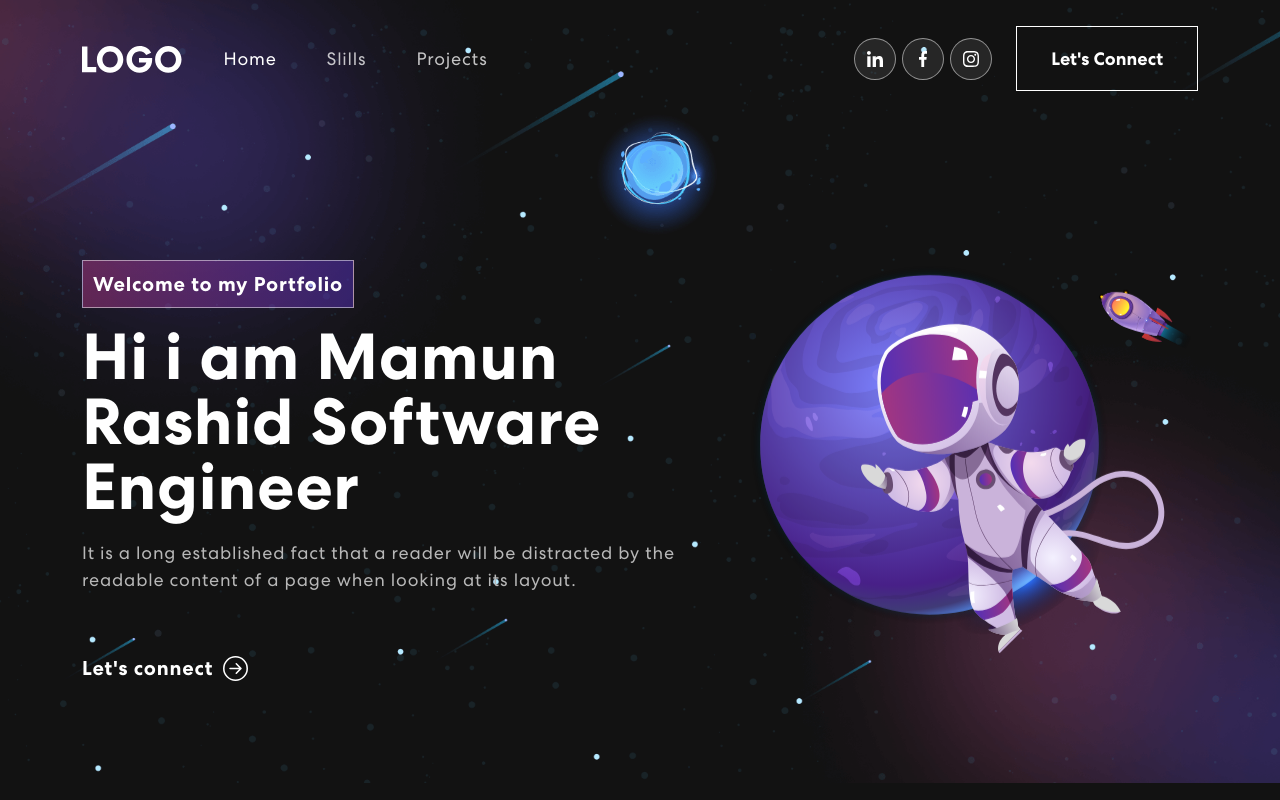
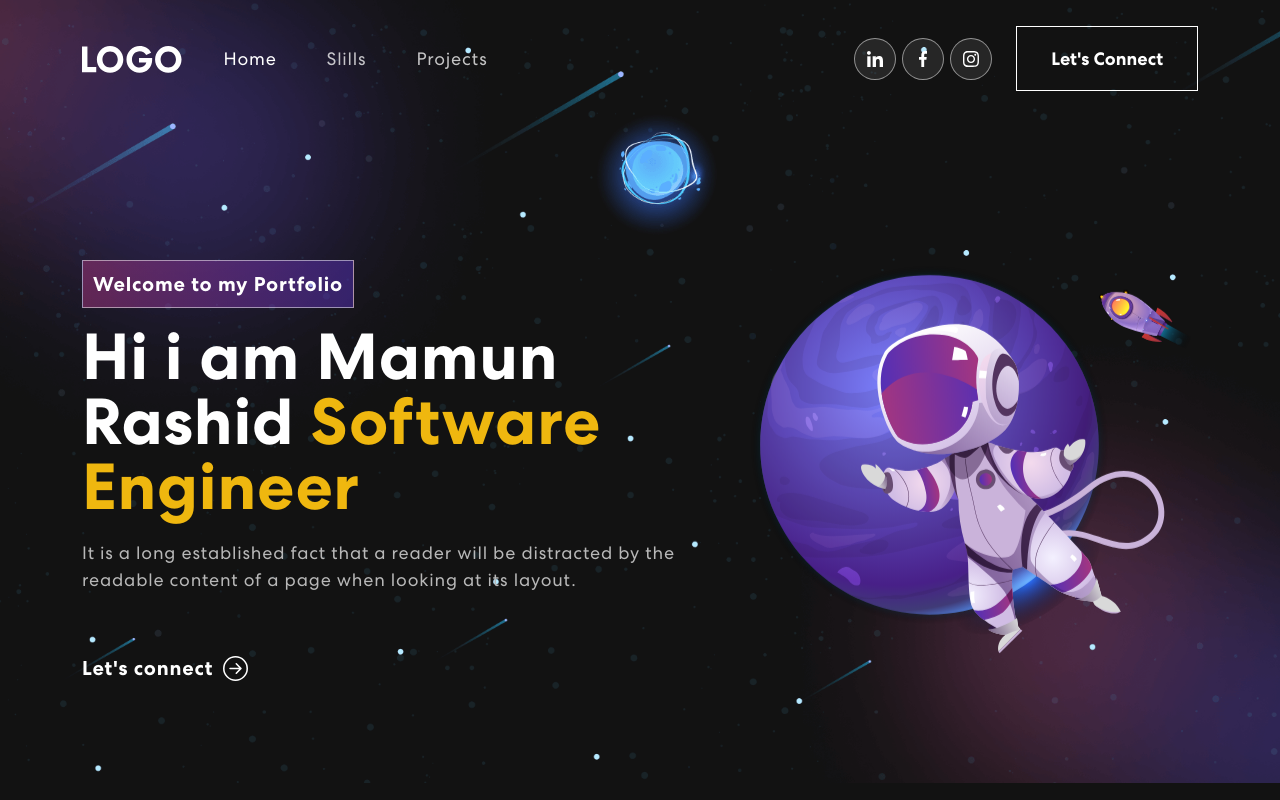
Before and after one commit to mamunurrashid1010/modern-portfolio-app-react, a React (Create React App) app: page / in a window 1280 px wide. Built offline with nearby package versions, Linux system fonts and the light colour scheme.

Commit message:
FrontEnd : react-multi-carousel library install.

```diff
--- a/package.json
+++ b/package.json
@@ -11,6 +11,7 @@
     "react-bootstrap": "^2.7.0",
     "react-bootstrap-icons": "^1.10.2",
     "react-dom": "^18.2.0",
+    "react-multi-carousel": "^2.8.2",
     "react-scripts": "5.0.1",
     "web-vitals": "^2.1.4"
   },
--- a/src/components/Banner.js
+++ b/src/components/Banner.js
@@ -50,7 +50,7 @@ export const Banner = () =>{
                 <Row className="align-items-center">
                     <Col xs={12} md={6} xl={7}>
                         <span className="tagline">Welcome to my Portfolio</span>
-                        <h1>{'Hi i am Mamun Rashid '}<span>{text}</span></h1>
+                        <h1>{'Hi i am Mamun Rashid '}<span className="wrap" style={{color:'#efb70f'}}>{text}</span></h1>
                         <p>It is a long established fact that a reader will be distracted by the readable content of a page when looking at its layout.</p>
                         <button onClick={()=>console.log('connect')}>Let's connect <ArrowRightCircle size={25} /> </button>
                     </Col>
```
Also changed, not shown: 1 other file (tests, documents, lock files or other folders).
